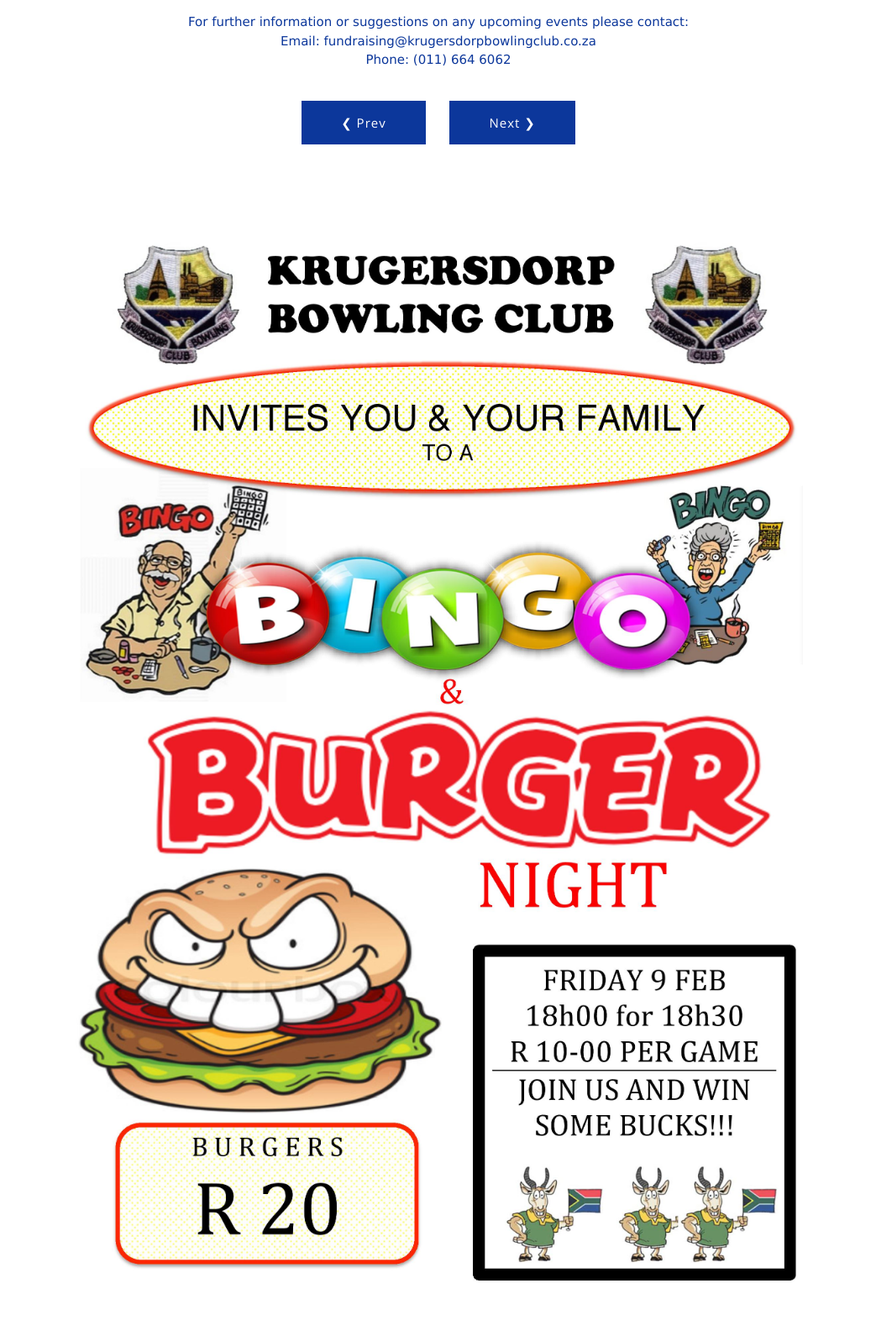
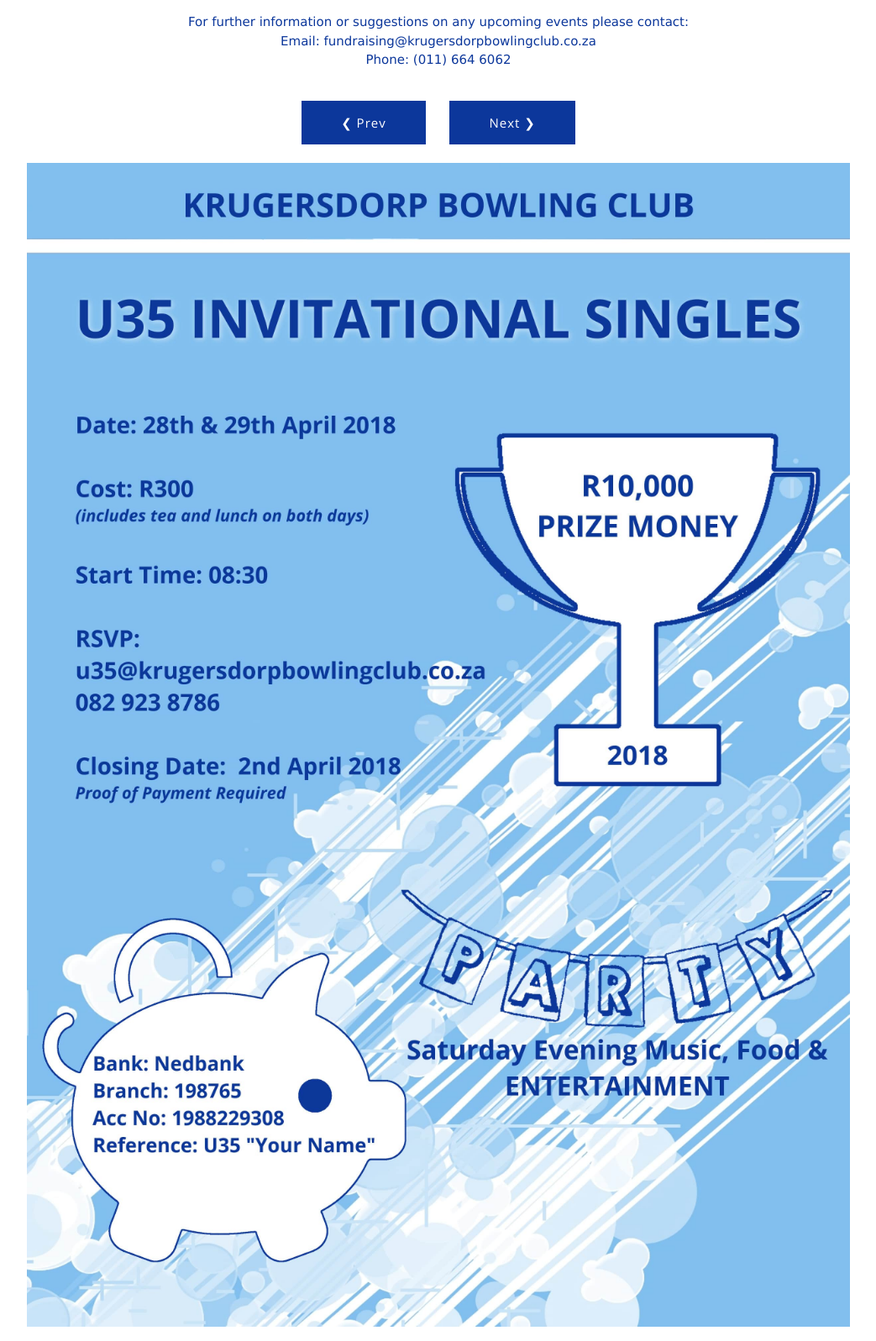
Before and after one commit to DeadlyDuckies/Krugersdorp-Bowling-Club, a PHP site: page /upcoming_events in a window 1280 px wide. Shown: the part 185-1782 px from the top of the page at 84% size, without its empty margins (118-1161 px from the left). Run offline with PHP 8.4, Linux system fonts and the light colour scheme; some web fonts are replaced.

Commit message:
Updated upcoming events

```diff
--- a/upcoming_events.php
+++ b/upcoming_events.php
@@ -52,9 +52,8 @@
                     </div>
                 </div>
                 <div class="w3-content w3-display-container w3-section">
-                    <img class="upcomingSlides" src="assets/images/Bingo_Burger.jpg" style="width:100%">
+                    <img class="upcomingSlides" src="assets/images/KBC_U35_Poster.jpg" style="width:100%">
                     <img class="upcomingSlides" src="assets/images/KBC_Joker.jpg" style="width:100%">
-                    <img class="upcomingSlides" src="assets/images/sundowner_bowls_poster_2017.jpg" style="width:100%">
                 </div>
                 <script>
                     var myIndex = 0;
```
